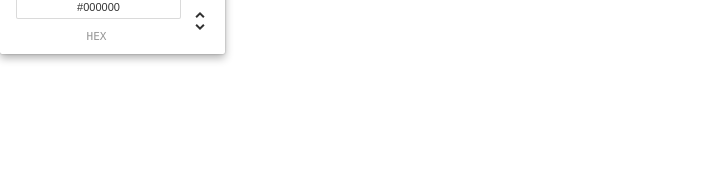
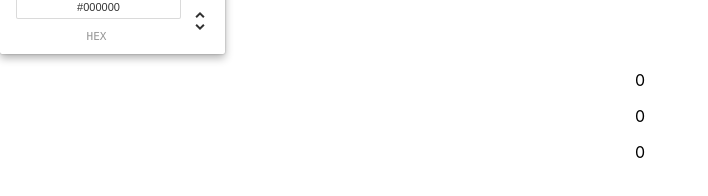
Before and after one commit to CD-Mackay/bad_ui_battles, a React (Create React App) app in the folder color-picker/: page / in a window 1280 px wide. Shown: the part 188-384 px from the top of the page, without its empty margins (0-708 px from the left). Built offline with nearby package versions, Linux system fonts and the light colour scheme.

Commit message:
implement handlechange fr color picker

```diff
--- a/color-picker/src/App.js
+++ b/color-picker/src/App.js
@@ -3,17 +3,19 @@ import "./App.css";
 import { ChromePicker } from "react-color";
 
 function App() {
-  const [color, setColor] = useState("");
+  const [color, setColor] = useState({ r: 0, g: 0, b: 0 });
+  const [date, setDate] = useState({ day: 0, month: 0, year: 0 });
 
-  const handleChangeColor = (color) => {
-    console.log(color.rgb);
-    setColor(color.hex);
+  const handleChangeColor = (colour) => {
+    setColor({ r: colour.rgb.r, g: colour.rgb.g, b: colour.rgb.b });
+    setDate({ day: colour.rgb.r, month: colour.rgb.g, year: colour.rgb.b });
   };
   return (
     <div className="App">
-      <ChromePicker onChangeComplete={handleChangeColor}
-      color={color}
-       />
+      <ChromePicker onChangeComplete={handleChangeColor} color={color} />
+      <p>{color.r.toString().slice(0, 2)}</p>
+      <p>{color.g.toString().slice(0, 2)}</p>
+      <p>{color.b.toString().slice(0, 2)}</p>
     </div>
   );
 }
```
